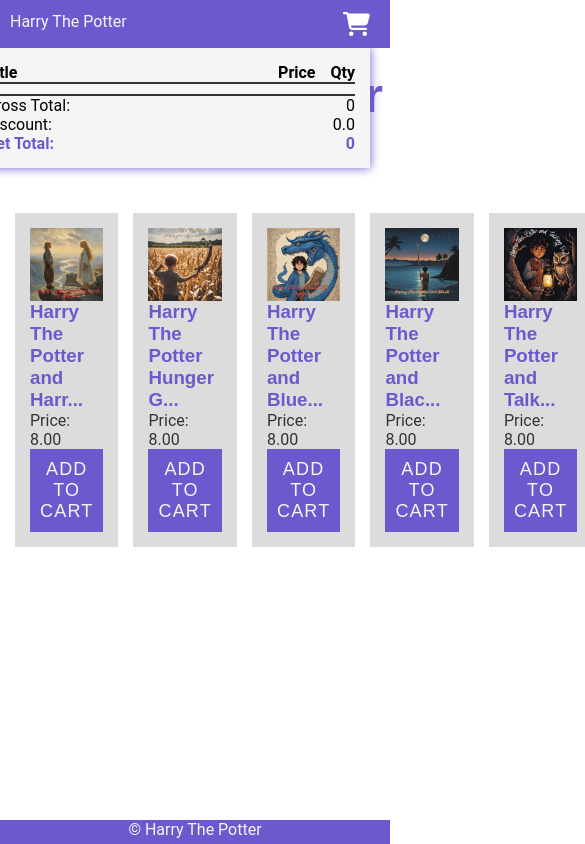
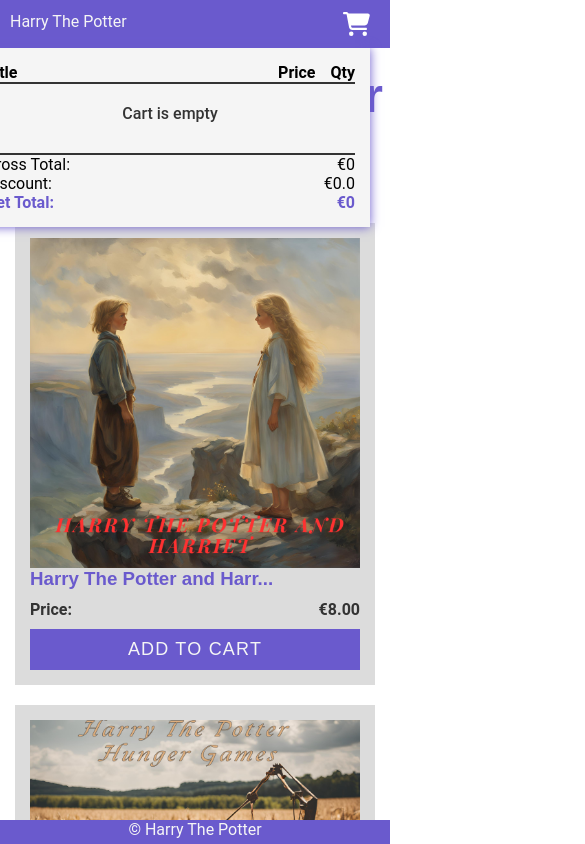
Before and after one commit to iamjakhtar/harry-the-potter, a React (Create React App) app: page / in a window 390 px wide. Both pictures are taken after a click on the button 356 px from the left and 24 px from the top of the page. Shown: the top 844 px of the page, 585 px wide, since content can reach past the window. Built offline with nearby package versions, Linux system fonts and the light colour scheme.

Commit message:
minor style fixes and media queries complete

```diff
--- a/src/components/book-list/BookList.scss
+++ b/src/components/book-list/BookList.scss
@@ -3,4 +3,12 @@
     gap: 15px;
     justify-content: space-between;
     padding: 15px;
+    margin: 30px auto;
+    flex: 0 0 20vw;
+
+    @media screen and (max-width : 1200px) {
+        flex-wrap: wrap;
+        justify-content: center;
+        gap: 20px;
+    }
 }
--- a/src/components/book/Book.scss
+++ b/src/components/book/Book.scss
@@ -8,6 +8,13 @@
 
     img {
         width: 100%;
+    }
+
+    p {
+        display: flex;
+        justify-content: space-between;
+        font-weight: 600;
+        padding: 10px 0;
     }
 
     button {
--- a/src/components/book/Book.tsx
+++ b/src/components/book/Book.tsx
@@ -15,7 +15,10 @@ const BookComponent = ({ book }: {book: Book}) => {
     <div className="book-container">
       <img src={book.coverImage} alt={book.title} />
       <h3>{truncatString(book.title, 25)}</h3>
-      <p>Price: {book.price.toFixed(2)}</p>
+      <p>
+        <span>Price:</span>
+        <span>€{book.price.toFixed(2)}</span>
+      </p>
       <button onClick={() => addToCartHandler({ ...book, quantity: 1 })}>
         add to cart
       </button>
--- a/src/components/cart-item/CartItem.tsx
+++ b/src/components/cart-item/CartItem.tsx
@@ -5,7 +5,7 @@ const CartItem = ({ cartItem }: { cartItem: Item}) => {
   return (
     <div className="cart-item-container">
         <span>{cartItem.title}</span>
-        <span>{cartItem.price}</span>
+        <span>€{cartItem.price}</span>
         <span>{cartItem.quantity}</span>
     </div>
   )
--- a/src/components/cart/Cart.scss
+++ b/src/components/cart/Cart.scss
@@ -26,6 +26,12 @@
         :first-child {
             margin-right: auto;
         }
+    }
+
+    p {
+        text-align: center;
+        font-weight: 500;
+        padding: 20px 0;
     }
 
     .cart-item-container {
--- a/src/components/cart/Cart.tsx
+++ b/src/components/cart/Cart.tsx
@@ -1,9 +1,9 @@
 import { useContext } from "react";
-import "./Cart.scss";
 import { CartContext } from "../../context/CartContext";
-import CartItem from "../cart-item/CartItem";
 import { calculateCartTotal } from "../../utils/calculateCartTotal";
 import { calculateDiscount } from "../../utils/calculateDiscount";
+import CartItem from "../cart-item/CartItem";
+import "./Cart.scss";
 
 const Cart = () => {
   const { cartItems } = useContext(CartContext);
@@ -18,21 +18,22 @@ const Cart = () => {
         <span>Price</span>
         <span>Qty</span>
       </div>
-      {cartItems.map((cartItem) => (
+      { cartItems.length === 0 ? <p>Cart is empty</p> :
+      cartItems.map((cartItem) => (
         <CartItem key={cartItem.id} cartItem={cartItem} />
       ))}
       <div className="cart-footer">
         <div>
           <span>Gross Total:</span>
-          <span>{cartTotal}</span>
+          <span>€{cartTotal}</span>
         </div>
         <div>
           <span>Discount:</span>
-          <span>{discount}</span>
+          <span>€{discount}</span>
         </div>
         <div>
           <span>Net Total:</span>
-          <span>{netTotal}</span>
+          <span>€{netTotal}</span>
         </div>
       </div>
     </div>
--- a/src/components/footer/Footer.scss
+++ b/src/components/footer/Footer.scss
@@ -5,7 +5,7 @@
     height: 24px;
     width: 100%;
     text-align: center;
-    position: absolute;
+    position: fixed;
     bottom: 0;
 
     p {
--- a/src/components/header/Header.tsx
+++ b/src/components/header/Header.tsx
@@ -1,8 +1,8 @@
 import { useContext } from "react";
-import "./Header.scss";
 import { CartContext } from "../../context/CartContext";
 import Cart from "../cart/Cart";
 import CartIcon from "./cart-shopping.svg";
+import "./Header.scss";
 
 const Header = () => {
   const { toggleCart, isCartOpen } = useContext(CartContext);
@@ -17,7 +17,7 @@ const Header = () => {
         </button>
       </nav>
     </header>
-    { isCartOpen && <Cart />}
+    { isCartOpen && <Cart/>}
     </>
   )
 }
```
